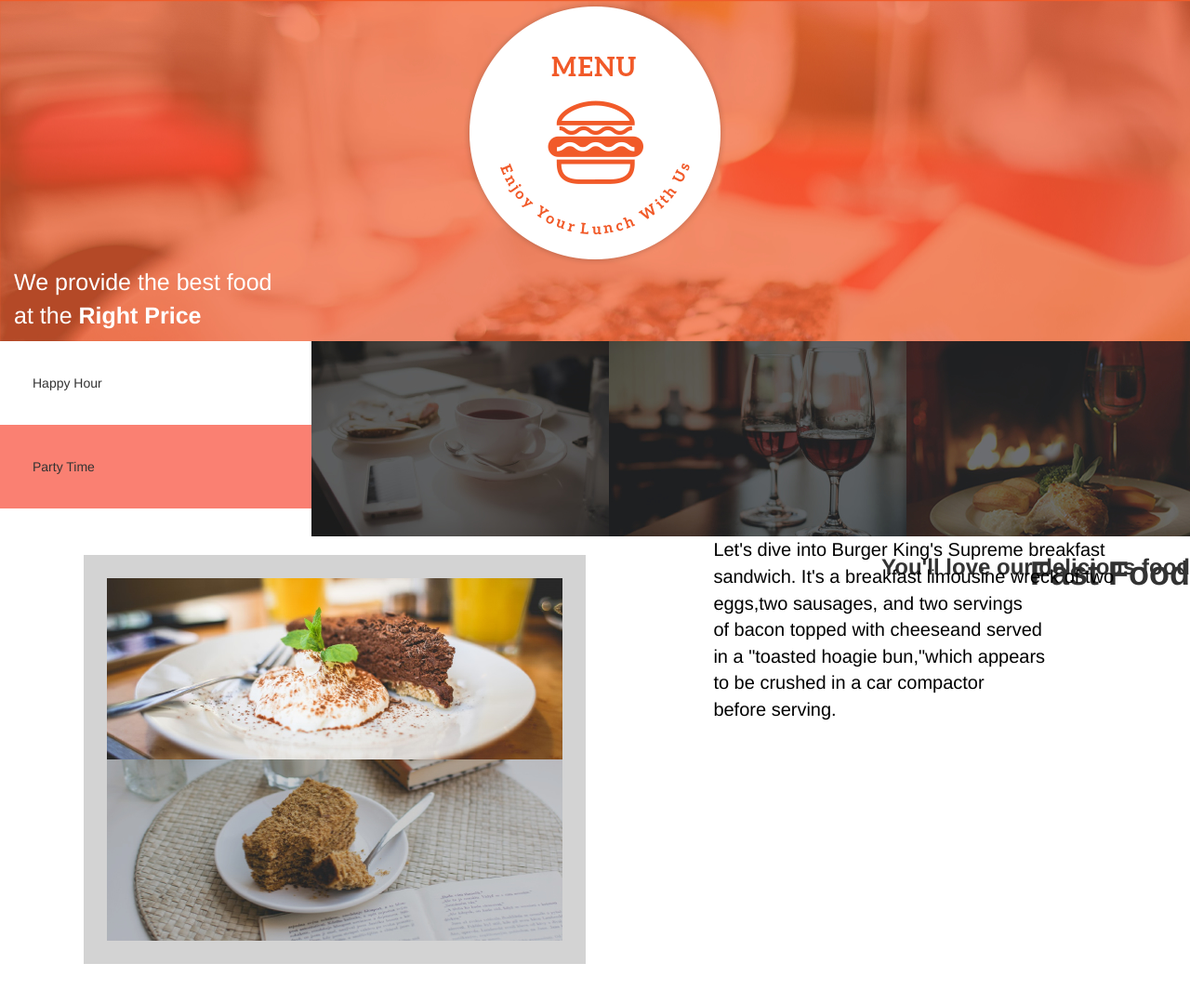
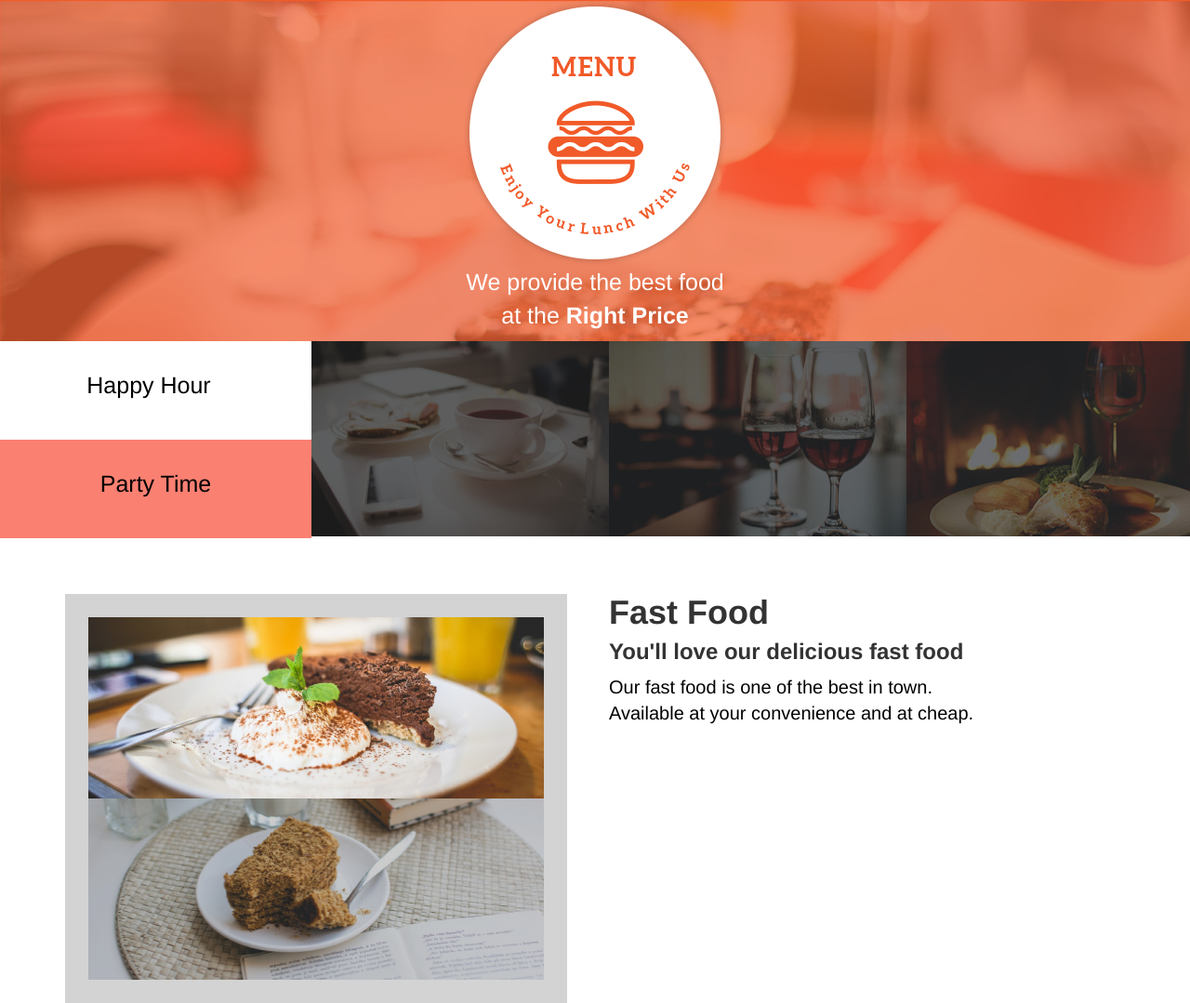
Before and after one commit to Elvandro/Anitas-kitchen, a plain HTML site: page index.html in a window 1280 px wide. Shown: the top 1079 px of the page at 93% size. Drawn offline with Linux system fonts and the light colour scheme.

Commit message:
this commit will make changes to the html and css files

```diff
--- a/css/styles.css
+++ b/css/styles.css
@@ -11,36 +11,38 @@ img {
   margin-left: auto;
   margin-right: auto;
 }
-p {
+p.centered {
   font-size: 25px;
   color: white;
+  text-align: center;
+}
+p.center {
+  color: black;
+  font-size: 25px;
+  text-align: center;
 }
 #salmon {
   background-color: salmon;
-  padding: 35px;
+  padding: 30px;
   margin-right: -30px;
 }
 #white{
-  padding: 35px;
+  padding: 30px;
+}
+h1{
+  margin-top: 60px
+}
+h3{
+  margin-top: 10px
+}
+p.coloring {
+  margin-top: 10px;
+  color: black;
+  font-size: 20px;
 }
 .text-box {
   height: 440px;
   width: 540px;
   border: 25px solid lightgray;
-  margin: 20px;
-  float: left;
+  margin-top: 60px;
 }
-h1.blocktext{
-  float: right;
-  margin-left: -250px;
-}
-h3.blocktext{
-  float: right;
-  margin-left: -250px;
-}
-p.blocktext {
-  color: black;
-  font-size: 20px;
-  float: right;
-  margin-left: -250px;
-}
--- a/index.html
+++ b/index.html
@@ -10,13 +10,13 @@
   <body>
     <div class="container-fluid" id="back">
       <img src="img/logoBig.png">
-      <p>We provide the best food<br>at the <strong>Right Price</strong></p>
+      <p class="centered">We provide the best food<br>at the <strong>Right Price</strong></p>
     </div>
     <div class="container-fluid">
       <div class="row">
         <div class="col-md-3">
-          <div class="row" id="white">Happy Hour</div>
-          <div class="row" id="salmon">Party Time</div>
+          <div class="row" id="white"><p class="center">Happy Hour</p></div>
+          <div class="row" id="salmon"><p class="center">Party Time</p></div>
         </div>
         <div class="col-md-3">
           <img src="img/breakfast.jpg">
@@ -29,22 +29,21 @@
         </div>
       </div>
     </div>
-    <h1 class="blocktext"><strong>Fast Food</strong></h1>
-    <h3 class="blocktext"><strong>You'll love our delicious food</strong></h3>
-    <p class="blocktext">
-      Let's dive into Burger King's Supreme breakfast<br>
-      sandwich. It's a breakfast limousine wreck of two<br>
-      eggs,two sausages, and two servings<br>
-      of bacon topped with cheeseand served<br>
-      in a "toasted hoagie bun,"which appears<br>
-      to be crushed in a car compactor<br>
-      before serving.
-      <div class="container">
-        <div class="text-box">
-          <img src="img/fastFood1.jpg">
-          <img src="img/fastFood2.jpg">
+    <div class="container">
+      <div class="row">
+        <div class="col-md-6">
+          <div class="text-box">
+            <img src="img/fastFood1.jpg">
+            <img src="img/fastFood2.jpg">
+          </div>
+        </div>
+        <div class="col-md-6">
+          <h1><strong>Fast Food</strong></h1>
+          <h3><strong>You'll love our delicious fast food</strong></h3>
+          <p class="coloring">Our fast food is one of the best in town.<br>
+            Available at your convenience and at cheap.</p>
         </div>
       </div>
-    </p>
+    </div>
   </body>
 </html>
```
